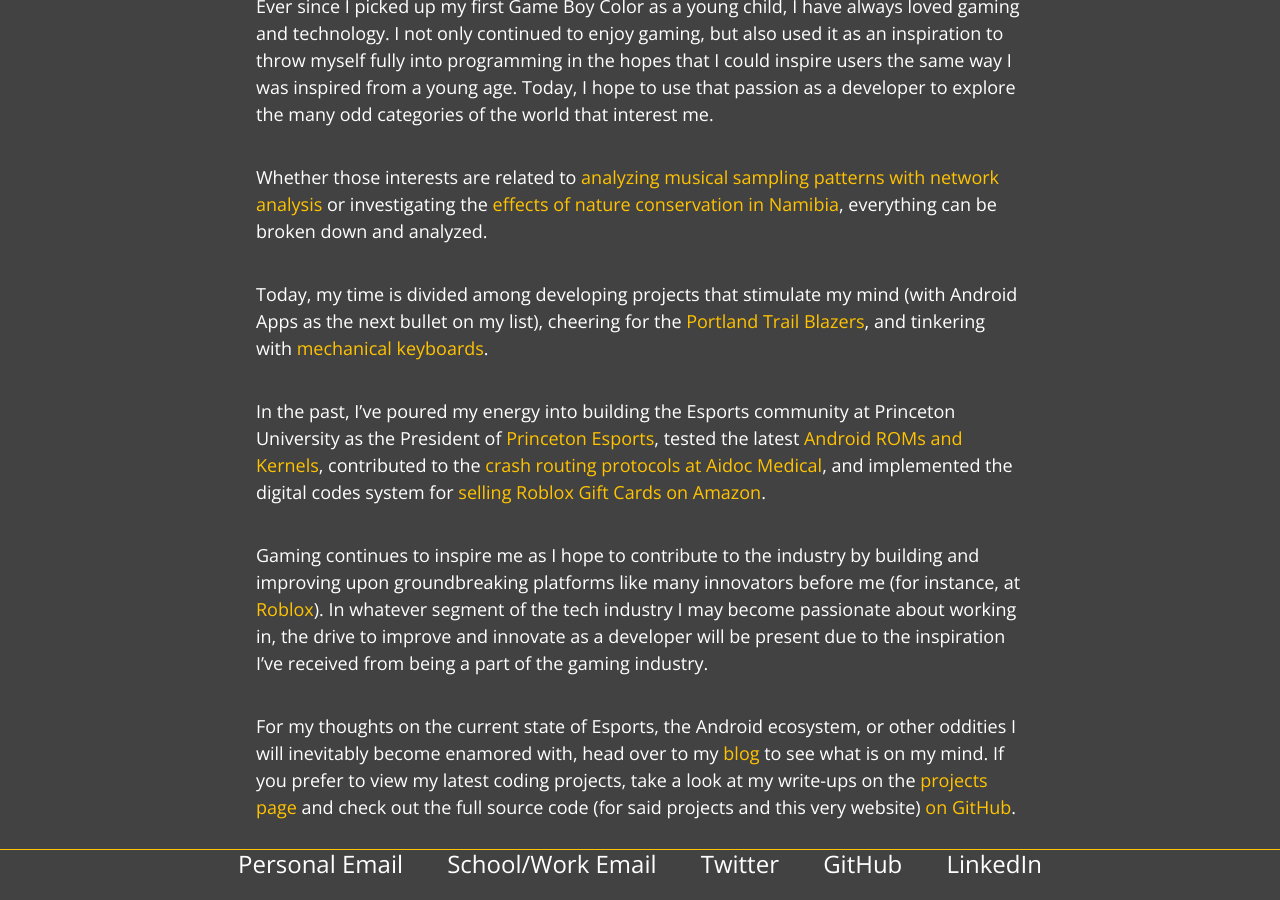
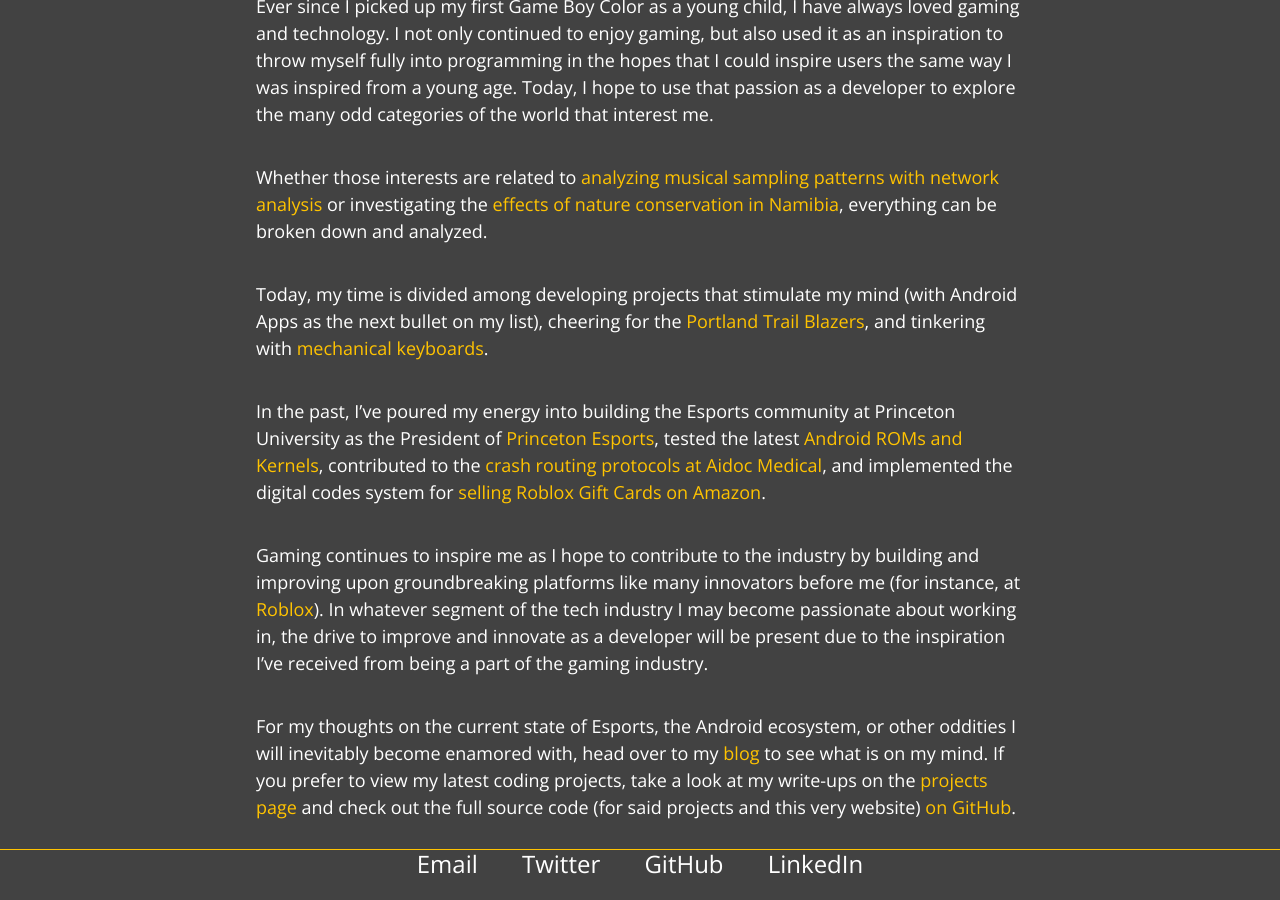
Before and after one commit to justintranjt/justintranjt.github.io, a Jekyll site: the page built from index.md, in a window 1280 px wide and 900 px high, scrolled down 1161 px. Built offline with Jekyll 4.4.1, drawn with Linux system fonts in a browser that asks for light colours.

Commit message:
Remove alumni email

```diff
--- a/_layouts/default.html
+++ b/_layouts/default.html
@@ -3,30 +3,49 @@
   <head>
     <!-- Google Analytics -->
     <script>
-                (function(i,s,o,g,r,a,m){i['GoogleAnalyticsObject']=r;i[r]=i[r]||function(){
-                (i[r].q=i[r].q||[]).push(arguments)},i[r].l=1*new Date();a=s.createElement(o),
-                m=s.getElementsByTagName(o)[0];a.async=1;a.src=g;m.parentNode.insertBefore(a,m)
-                })(window,document,'script','https://www.google-analytics.com/analytics.js','ga');
+      (function (i, s, o, g, r, a, m) {
+        i["GoogleAnalyticsObject"] = r;
+        (i[r] =
+          i[r] ||
+          function () {
+            (i[r].q = i[r].q || []).push(arguments);
+          }),
+          (i[r].l = 1 * new Date());
+        (a = s.createElement(o)), (m = s.getElementsByTagName(o)[0]);
+        a.async = 1;
+        a.src = g;
+        m.parentNode.insertBefore(a, m);
+      })(
+        window,
+        document,
+        "script",
+        "https://www.google-analytics.com/analytics.js",
+        "ga"
+      );
 
-                ga('create', 'UA-103620435-1', 'auto');
-                ga('send', 'pageview');
+      ga("create", "UA-103620435-1", "auto");
+      ga("send", "pageview");
     </script>
 
     <meta http-equiv="cache-control" content="no-cache" />
-            <meta name="viewport" content="width=device-width">
+    <meta name="viewport" content="width=device-width" />
     <!-- Chrome, Firefox OS and Opera -->
-            <meta name="theme-color" content="#ffc300">
+    <meta name="theme-color" content="#ffc300" />
 
     <!-- CSS Reset from http://necolas.github.io/normalize.css/ -->
-            <link href="/normalize.css" rel="stylesheet" type="text/css">
+    <link href="/normalize.css" rel="stylesheet" type="text/css" />
 
     <!-- Font and stylesheets for code highlighting -->
-            <link href="https://fonts.googleapis.com/css?family=Open+Sans" rel="stylesheet" type="text/css">
-            <link href="/mainstyle.css" rel="stylesheet" type="text/css">
-            <link href="/monokaiSyntax.css" rel="stylesheet" type="text/css">
+    <link
+      href="https://fonts.googleapis.com/css?family=Open+Sans"
+      rel="stylesheet"
+      type="text/css"
+    />
+    <link href="/mainstyle.css" rel="stylesheet" type="text/css" />
+    <link href="/monokaiSyntax.css" rel="stylesheet" type="text/css" />
 
     <!-- Browser favicon -->
-            <link rel="shortcut icon" type="image/x-icon" href="/favicon.ico">
+    <link rel="shortcut icon" type="image/x-icon" href="/favicon.ico" />
 
     <title>{{ page.title }}</title>
     <div class="banner">
@@ -52,11 +71,12 @@
 
   <footer class="contact">
     <ul>
-                <li><a href="mailto:justin.tran.jt@gmail.com">Personal Email</a></li>
-                <li><a href="mailto:jctran@princeton.edu">School/Work Email</a></li>
+      <li><a href="mailto:justin.tran.jt@gmail.com">Email</a></li>
       <li><a href="https://twitter.com/JustinTranJT">Twitter</a></li>
       <li><a href="https://github.com/justintranjt">GitHub</a></li>
-                <li><a href="https://www.linkedin.com/in/justin-tran-474ba7118">LinkedIn</a></li>
+      <li>
+        <a href="https://www.linkedin.com/in/justin-tran-474ba7118">LinkedIn</a>
+      </li>
     </ul>
   </footer>
 </html>
```
Lines whose indentation alone changed are shown as unchanged.
